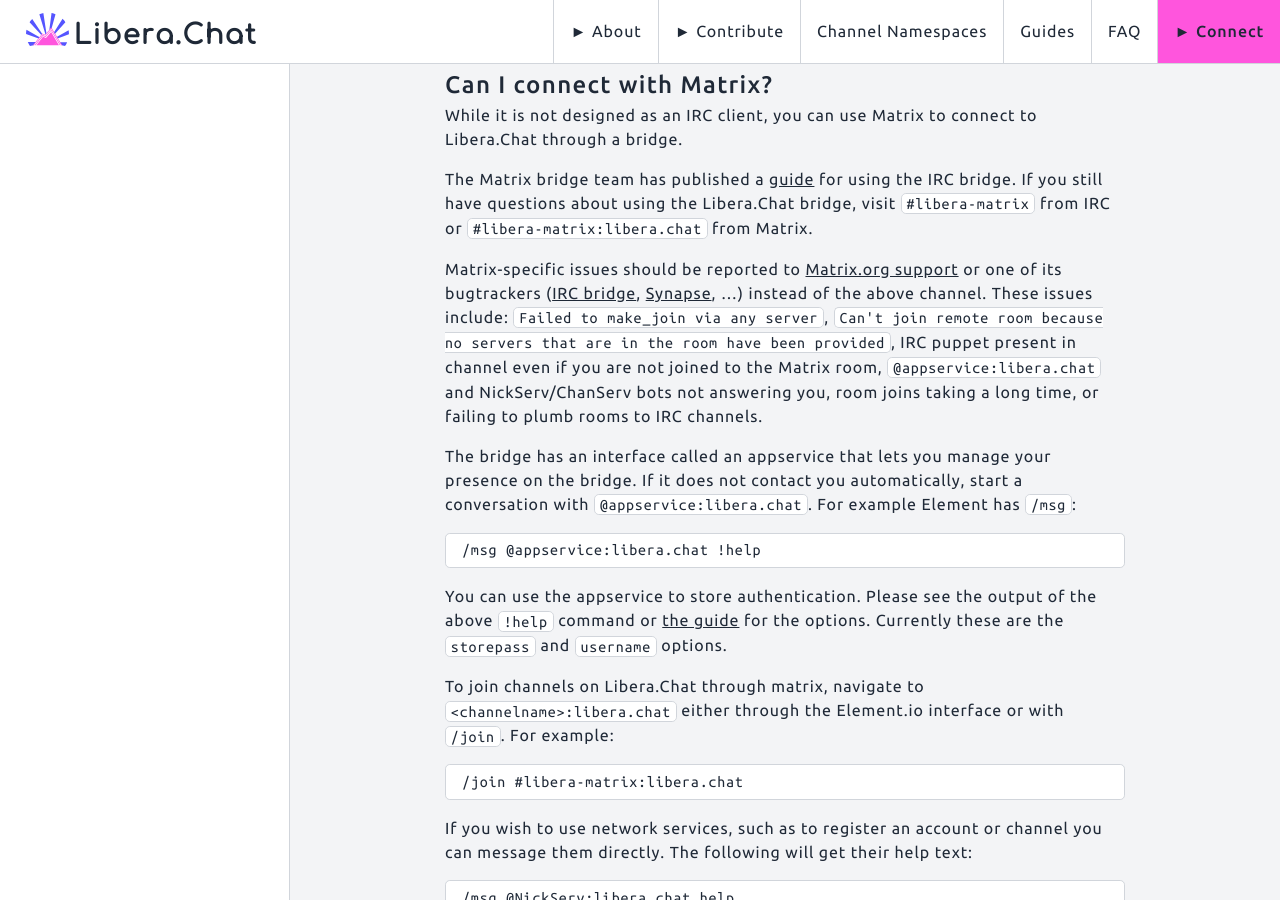
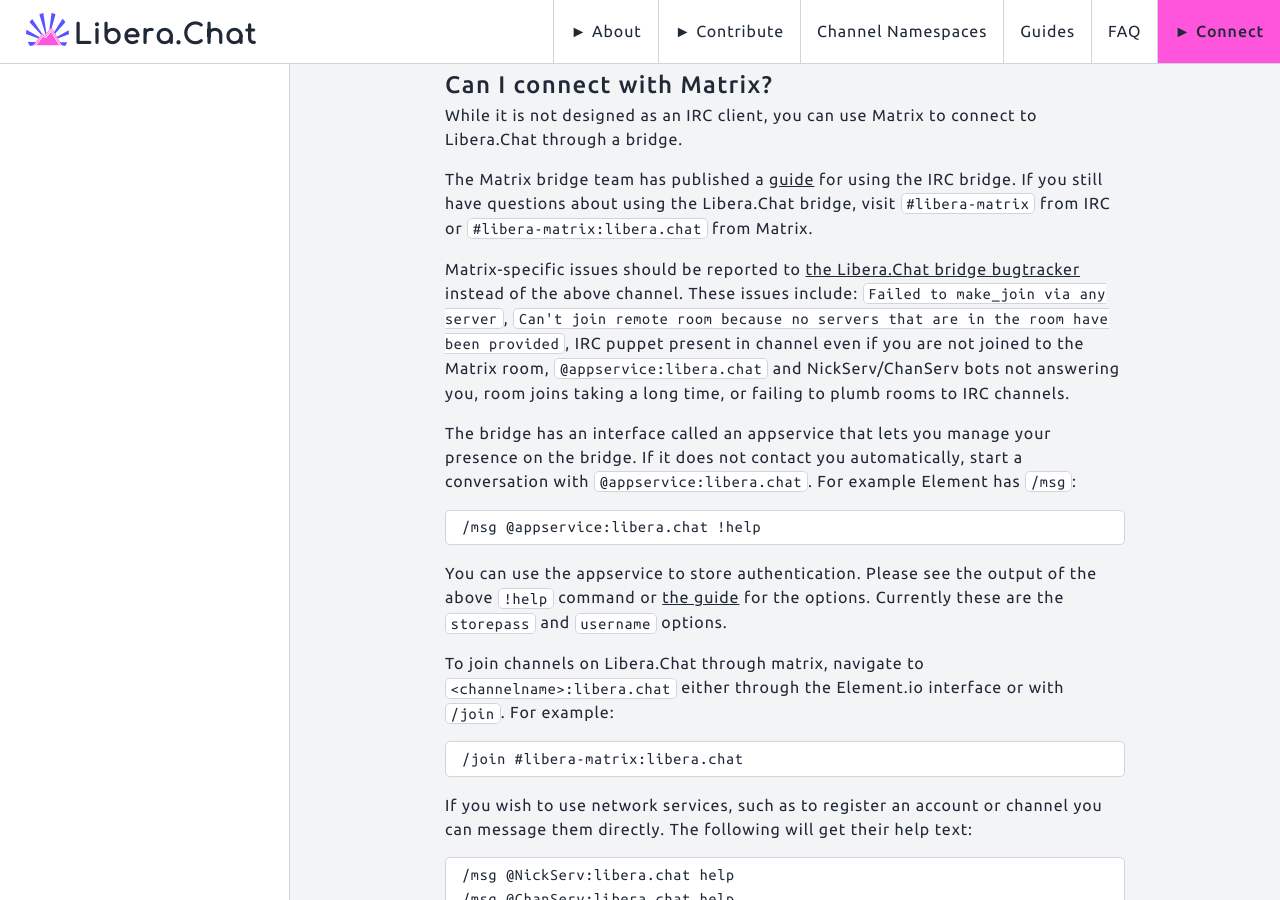
Before and after one commit to Libera-Chat/libera-chat.github.io, a Jekyll site: the page built from content/_guides/faq.md, in a window 1280 px wide and 900 px high, scrolled down 5334 px. Built offline with Jekyll 4.4.1, drawn with Linux system fonts in a browser that asks for light colours.

Commit message:
Update links to bridge support
EMS now has a consolidated location for issues with the Libera.Chat
bridge, so point there instead of all of the other places people used to
go.

```diff
--- a/content/_guides/faq.md
+++ b/content/_guides/faq.md
@@ -270,10 +270,9 @@
 `#libera-matrix:libera.chat` from Matrix.
 
 Matrix-specific issues should be reported to
-[Matrix.org support](https://matrix.org/contact/) or one of its bugtrackers
-([IRC bridge](https://github.com/matrix-org/matrix-appservice-irc/issues),
-[Synapse](https://github.com/matrix-org/synapse/issues), ...) instead of
-the above channel. These issues include: `Failed to make_join via any server`,
+[the Libera.Chat bridge bugtracker](https://github.com/matrix-org/libera-chat/issues)
+instead of the above channel. These issues include:
+`Failed to make_join via any server`,
 `Can't join remote room because no servers that are in the room have been provided`,
 IRC puppet present in channel even if you are not joined to the Matrix room,
 `@appservice:libera.chat` and NickServ/ChanServ bots not answering you,
```
